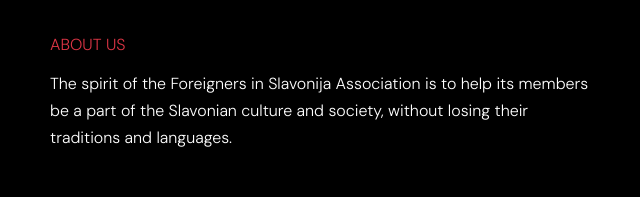
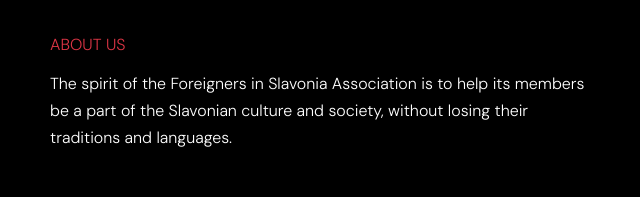
Before and after one commit to leandroprada/uss, a plain HTML site: page index.html in a window 1280 px wide. Shown: the part 1481-1678 px from the top of the page, 35-675 px from the left. Drawn offline with Linux system fonts and the light colour scheme; files whose address does not match are found by name.

Commit message:
first commit

```diff
--- a/index.html
+++ b/index.html
@@ -2,7 +2,7 @@
 <html lang="en">
 
   <head>
-    <title>Foreigners in Slavoniji Association</title>
+    <title>Foreigners in Slavonia Association</title>
 	<meta http-equiv="Content-Type" content="text/html; charset=UTF-8">
     <meta charset="utf-8">
     <meta name="viewport" content="width=device-width, initial-scale=1, shrink-to-fit=no">
@@ -230,7 +230,7 @@
         <div class="row">
           <div class="col-lg-6">
             <h2 class="footer-heading mb-3">About us</h2>
-                <p class="mb-5">The spirit of the Foreigners in Slavonija Association is to help its members be a part of the Slavonian culture and society, without losing their traditions and languages. </p>
+                <p class="mb-5">The spirit of the Foreigners in Slavonia Association is to help its members be a part of the Slavonian culture and society, without losing their traditions and languages. </p>
 
 
           </div>
```
